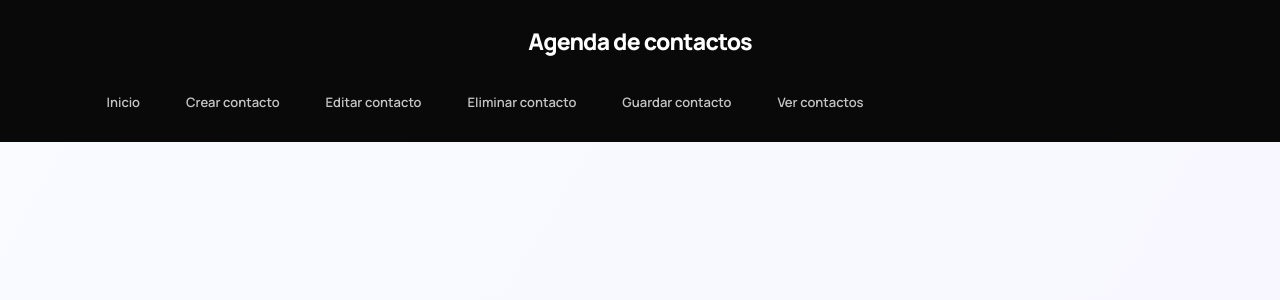
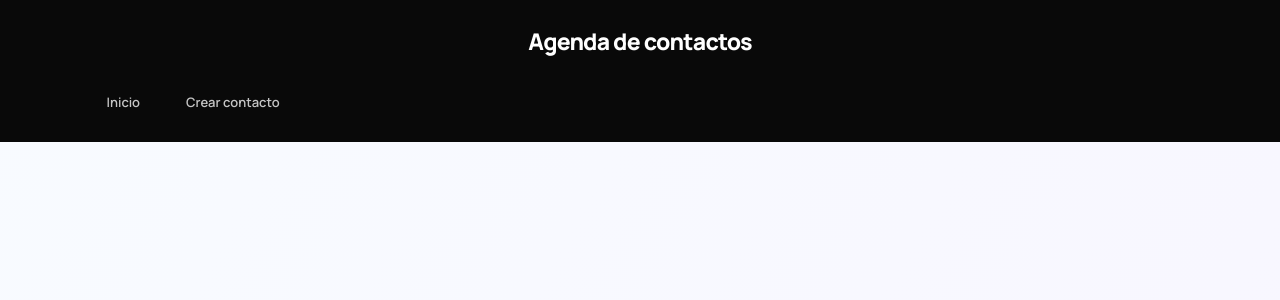
Before and after one commit to erikajhoana-dot/AGENDA, a PHP site: page /index.php in a window 1280 px wide. Shown: the top 300 px of the page. Run offline with PHP 8.4, Linux system fonts and the light colour scheme.

Commit message:
Diseño final

```diff
--- a/includes/menu.php
+++ b/includes/menu.php
@@ -1,8 +1,4 @@
 <nav>
     <a href="index.php">Inicio</a>
     <a href="crear.php">Crear contacto</a>
-    <a href="editar.php">Editar contacto</a>
-    <a href="eliminar.php">Eliminar contacto</a>
-    <a href="guardar.php">Guardar contacto</a>
-    <a href="ver.php">Ver contactos</a>
 </nav>
```
